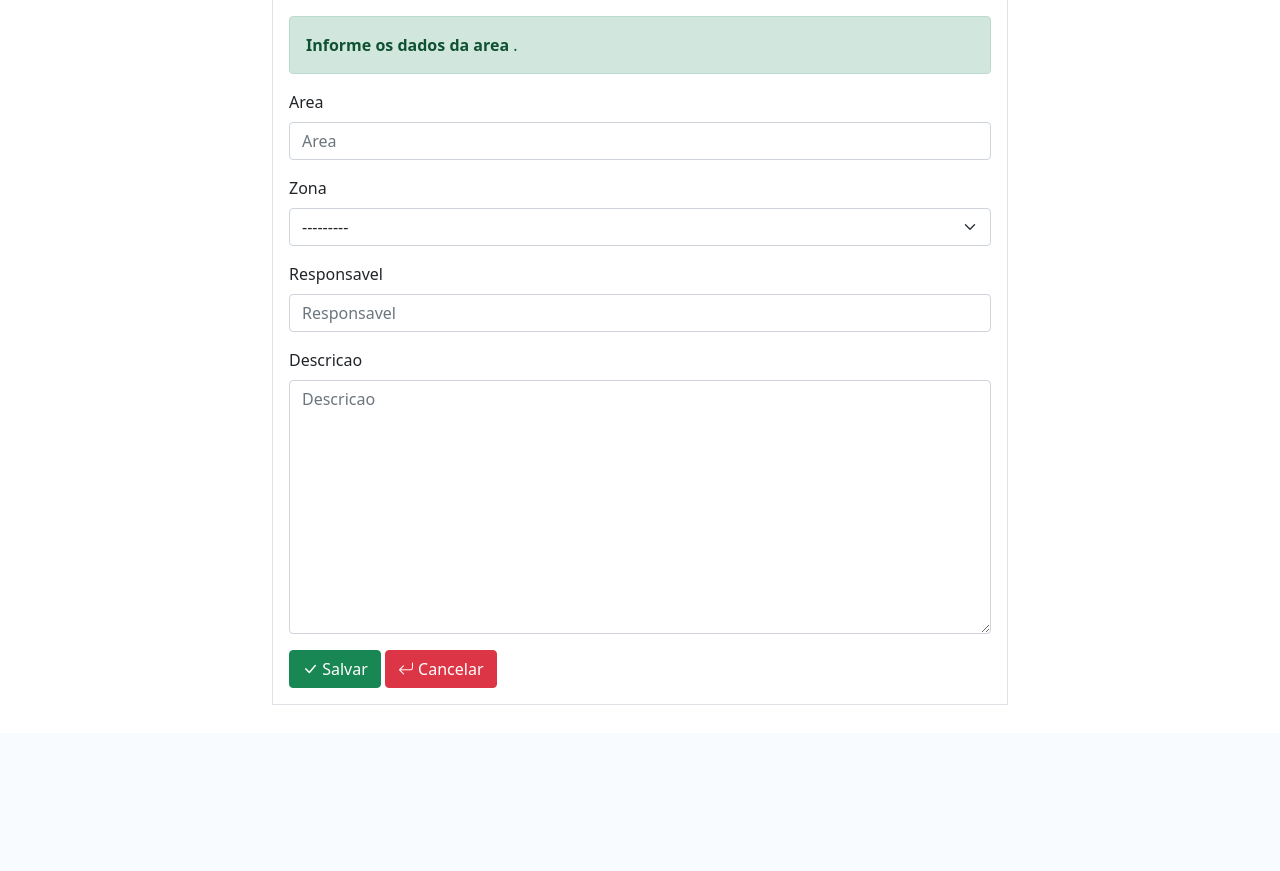
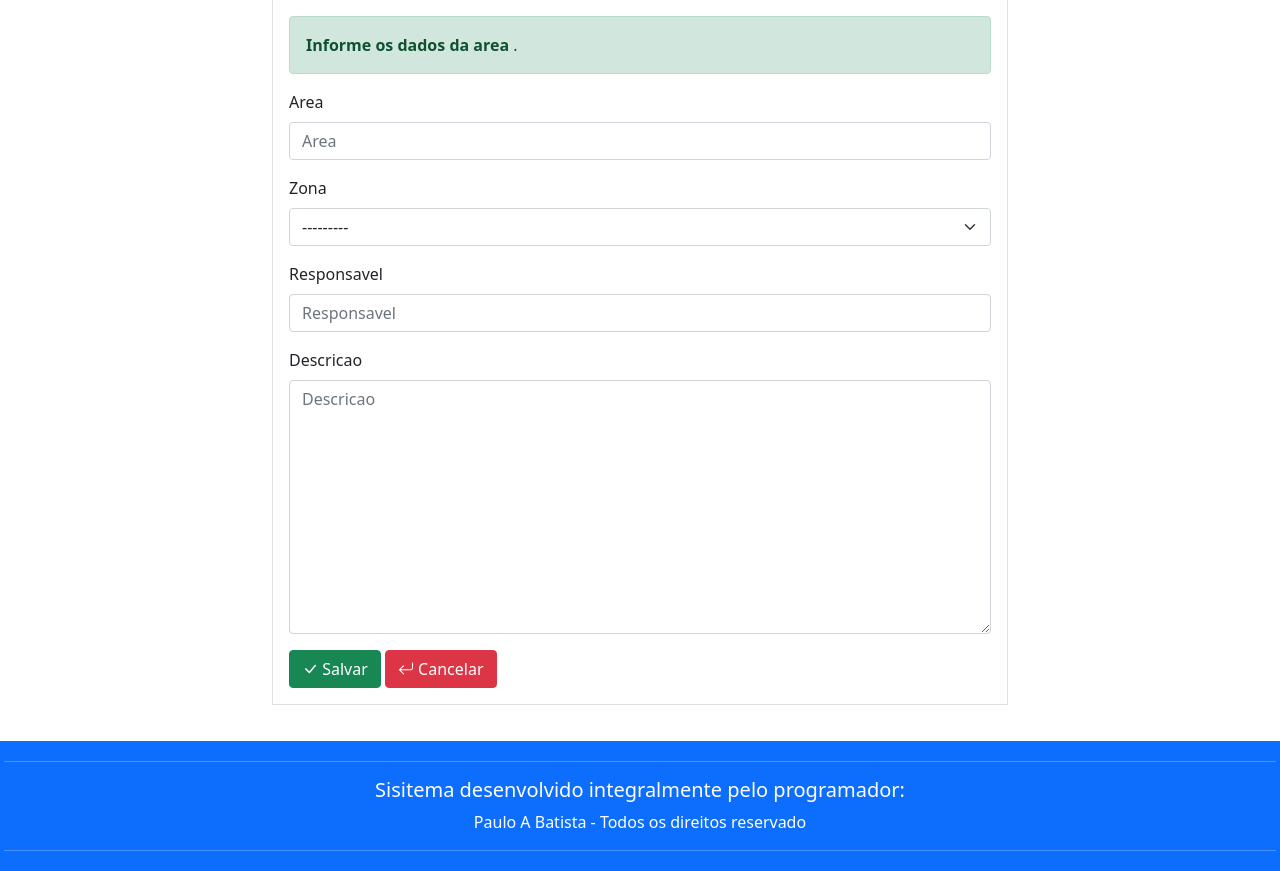
Before and after one commit to pabsoftware/sisigrejapab, a Django app: page /nova_area/ in a window 1280 px wide. Shown: the part 203-1074 px from the top of the page. Before the commit the page ends 908 px from the top, so only its background shows below. Run offline with Django 4.2, Linux system fonts and the light colour scheme; the visitor is signed in with stand-in values (Sample User, id 1); data that the repository does not hold is empty; some libraries are stand-ins or nearby versions.

Commit message:
Adicionado rodapé das áginas

```diff
--- a/core/templates/core/base.html
+++ b/core/templates/core/base.html
@@ -154,5 +154,11 @@
     </nav>
 
     {% block content %} {% endblock content %}
+    <div class="mt-2 p-1 bg-primary text-white text-center">
+      <hr>
+      <h5>Sisitema desenvolvido integralmente pelo programador:</h5>
+      Paulo A Batista - Todos os direitos reservado
+      <hr>
+    </div>
   </body>
 </html>
```
